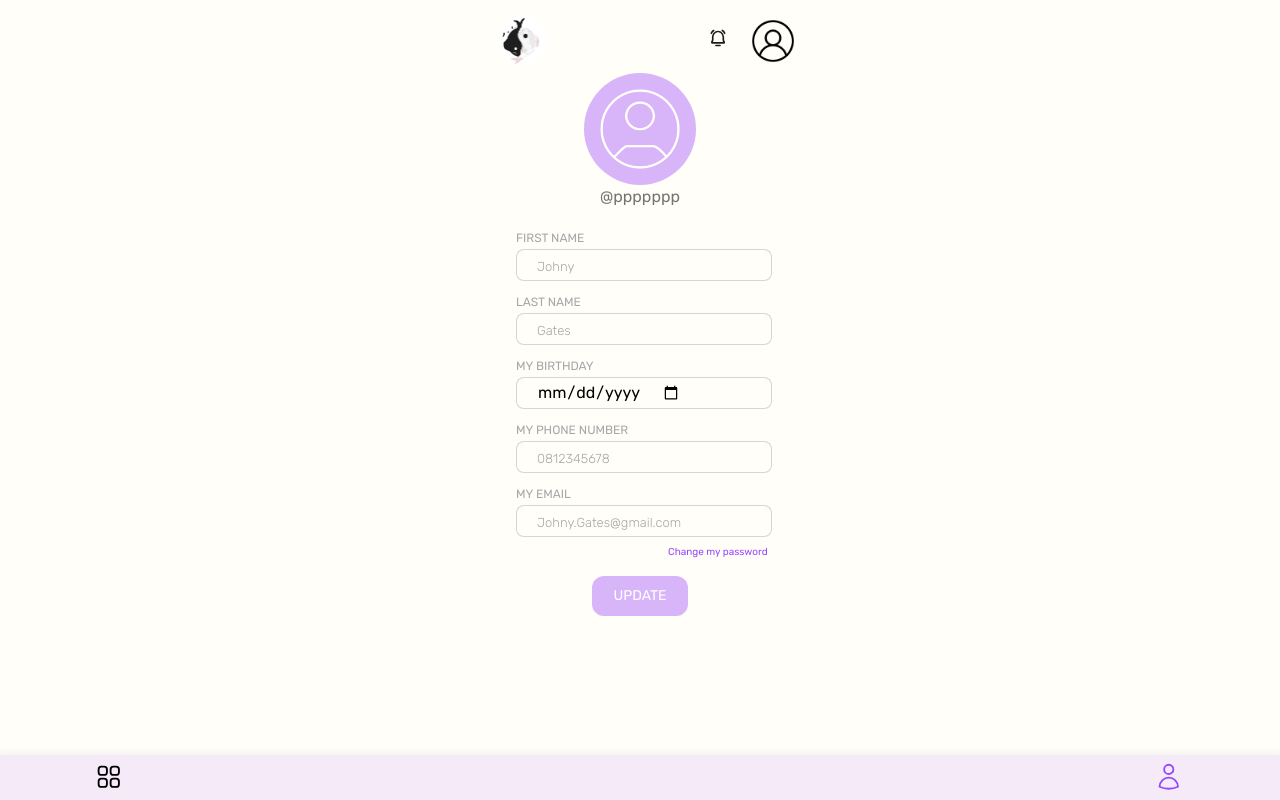
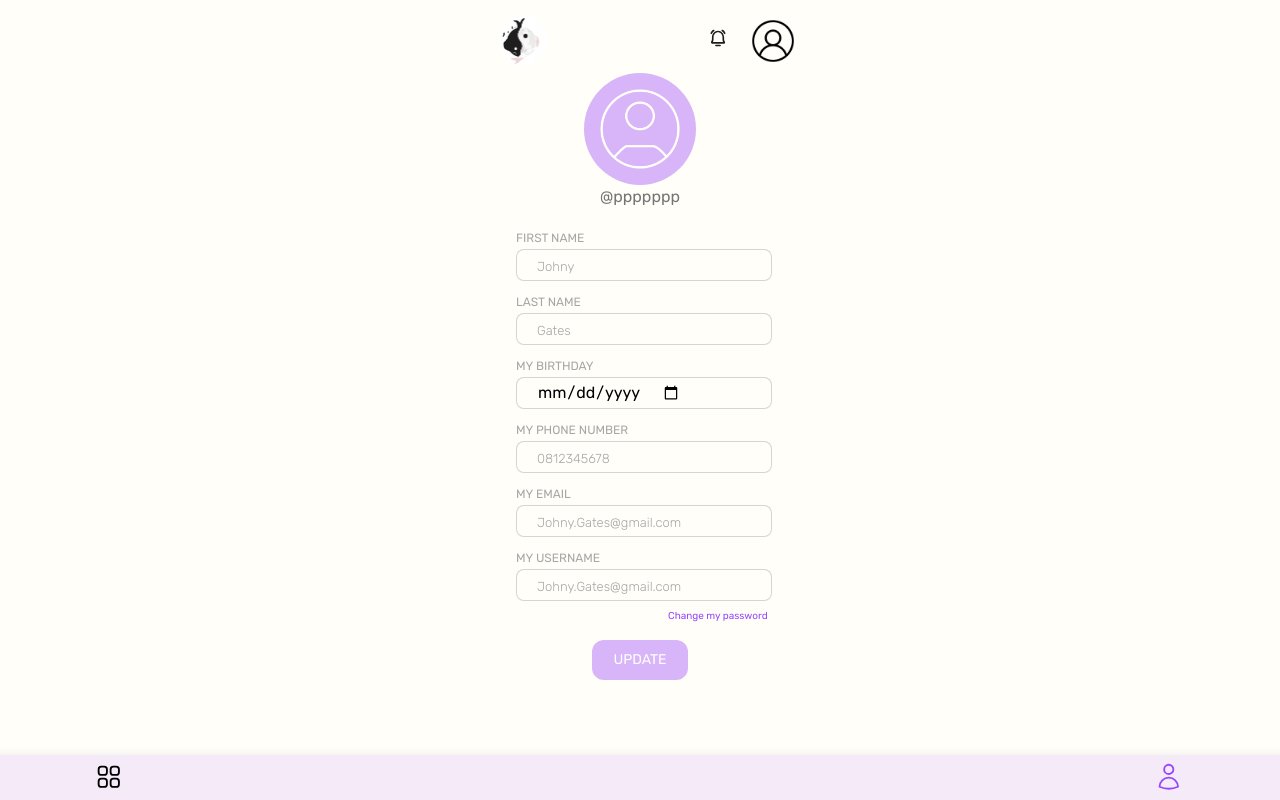
Before and after one commit to Dulyarat455/monieeiei, a Next.js app: page /account in a window 1280 px wide. Built offline with nearby package versions, Linux system fonts and the light colour scheme; no server answers; sample sign-in values are in the browser's storage.

Commit message:
edit account

```diff
--- a/src/pages/account.js
+++ b/src/pages/account.js
@@ -18,7 +18,8 @@ export default function Account(){
         user_lastname: "",
         user_DOB:"",
         user_phonenumber:"",
-        user_email:""
+        user_email:"",
+        user_username:""
 
       });
       //verify
@@ -47,7 +48,8 @@ export default function Account(){
                     ["user_phonenumber"]: data.getAccount['user_phonenumber'],
                     ["user_firstname"]: data.getAccount['user_firstname'],
                     ["user_lastname"]: data.getAccount['user_lastname'],
-                    ["user_DOB"]: data.getAccount['user_DOB']
+                    ["user_DOB"]: data.getAccount['user_DOB'],
+                    ["user_username"]: data.getAccount['user_username']
                  });
 
                 // setMessage(data.message);
@@ -184,10 +186,25 @@ export default function Account(){
                         onChange={changeHandler}
                          >
                         </input>
+                        <label htmlFor="email" className="ml-2 text-[#A7A7A7] text-xs">MY USERNAME</label><br></br>
+                        <input className="mb-2 ml-2 h-8 w-[16rem] rounded-lg border-[1px] border-opacity-30 bg-[#FFFEF9] border-[#757575] focus:outline-none focus:border-purple-400 focus:ring-2 focus:ring-purple-400 focus:ring-opacity-60 placeholder-[#A7A7A7] placeholder:font-rubik pl-5 placeholder:text-[13px] placeholder:font-light flex"
+                        placeholder="Johny.Gates@gmail.com"
+                        type="text"
+                        id="user_username"
+                        name="user_username"
+                        value={info['user_username']}
+                        onChange={changeHandler}
+                         >
+                        </input>
                         <Link href="/changepassword" className="ml-40 mt-1 text-[10px] mb-2 font-normal flex text-[#9747FF]">Change my password</Link>
 
                         <div style={{ display: 'flex', justifyContent: 'center' }}>
                         <button type="button" className="bg-[#D8B4F8] mx-auto mt-2 ml-18 w-24 h-10 rounded-xl text-white font-rubik text-sm hover:bg-[#CA8DFF]" onClick={()=>{submitHandler()}}>UPDATE</button>
+                        <br/>
+                        <br/>
+                        <br/>
+                        <br/>
+                        <br/>
                         </div>
                     </form>
                 </div>
```
